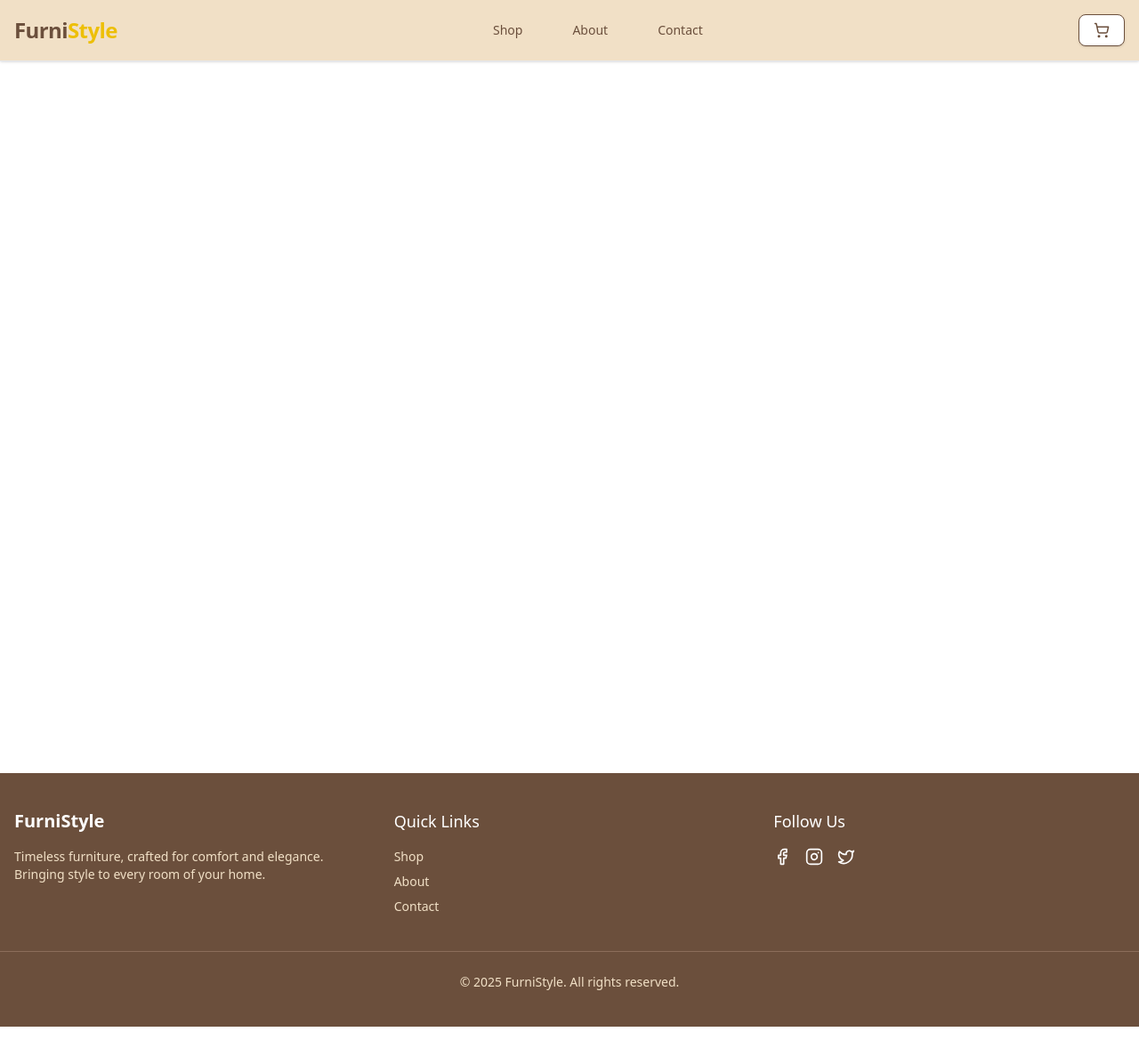
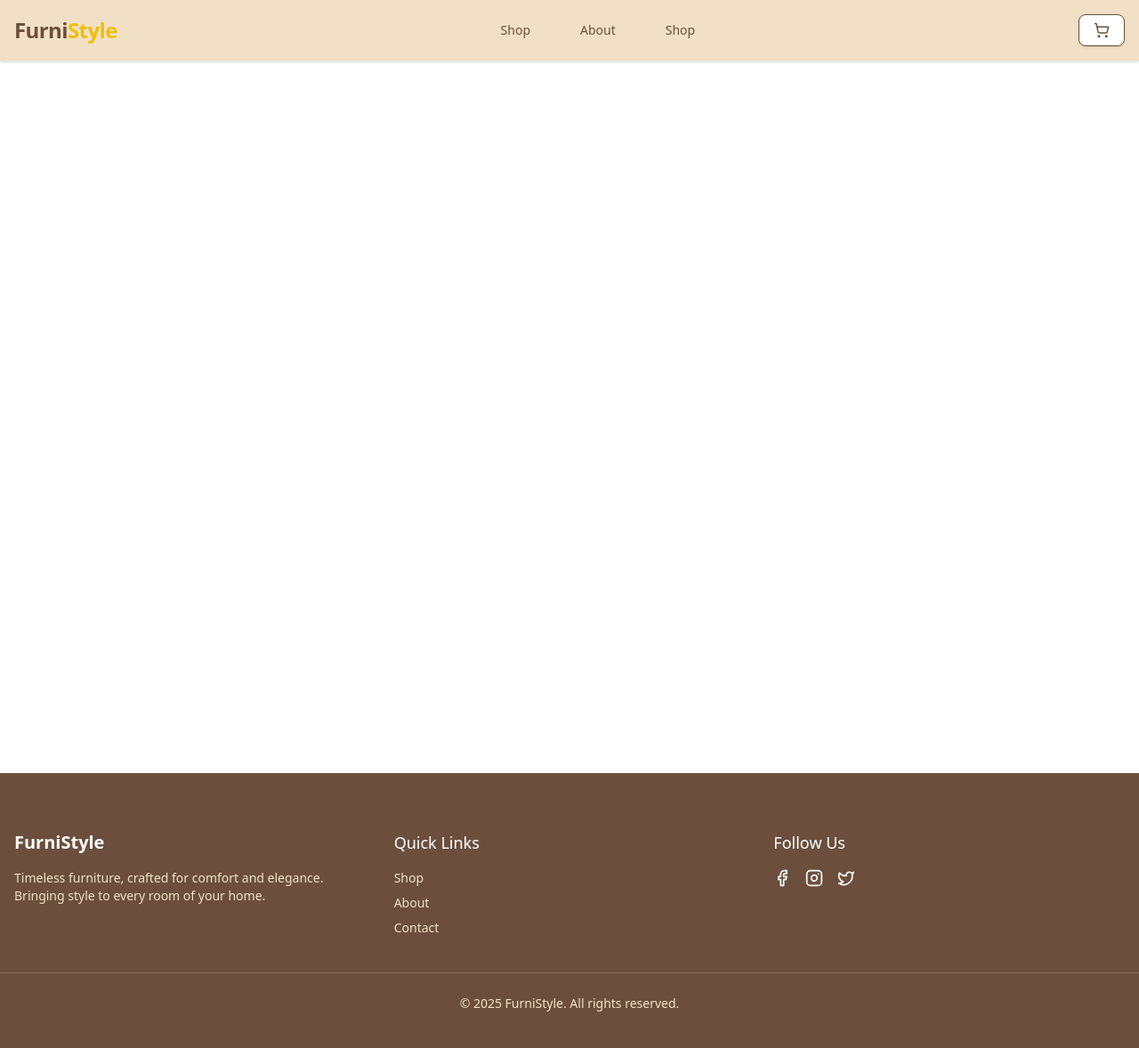
Before and after one commit to Chala751/Furniture-web-app, a React (Vite) app: page /shop in a window 1280 px wide. Shown: the whole page at 89% size. Before the commit the page ends 1154 px from the top, so only its background shows below. Built offline with nearby package versions, Linux system fonts and the light colour scheme.

Commit message:
Shop page routing and linked to home pages

```diff
--- a/src/componentes/Footer.jsx
+++ b/src/componentes/Footer.jsx
@@ -3,8 +3,8 @@ import { Facebook, Instagram, Twitter } from 'lucide-react'
 
 export default function Footer() {
   return (
-    <footer className="bg-[#6B4F3C] text-white py-10 mt-0">
-      <div className="max-w-7xl mx-auto px-4 grid md:grid-cols-3 gap-8">
+    <footer className="relative bg-[#6B4F3C] text-white pt-16 pb-10 mt-0">
+      <div className="max-w-7xl mx-auto px-4 grid md:grid-cols-3 gap-8 relative z-10">
         {/* About */}
         <div>
           <h3 className="text-xl font-semibold mb-4">FurniStyle</h3>
@@ -27,14 +27,14 @@ export default function Footer() {
         <div>
           <h4 className="text-lg font-medium mb-4">Follow Us</h4>
           <div className="flex space-x-4">
-            <a href="#" className="hover:text-[#F1C40F]"><Facebook size={20} /></a>
-            <a href="#" className="hover:text-[#F1C40F]"><Instagram size={20} /></a>
-            <a href="#" className="hover:text-[#F1C40F]"><Twitter size={20} /></a>
+            <a href="#" className="hover:text-[#F1C40F] transition-colors duration-200"><Facebook size={20} /></a>
+            <a href="#" className="hover:text-[#F1C40F] transition-colors duration-200"><Instagram size={20} /></a>
+            <a href="#" className="hover:text-[#F1C40F] transition-colors duration-200"><Twitter size={20} /></a>
           </div>
         </div>
       </div>
 
-      <div className="mt-10 text-center text-sm text-[#F1E0C6] border-t border-[#8b6d5a] pt-6">
+      <div className="mt-10 text-center text-sm text-[#F1E0C6] border-t border-[#8b6d5a] pt-6 relative z-10">
         &copy; {new Date().getFullYear()} FurniStyle. All rights reserved.
       </div>
     </footer>
--- a/src/componentes/Header.jsx
+++ b/src/componentes/Header.jsx
@@ -1,6 +1,7 @@
 import React, { useState } from 'react'
 import { Button } from '../componentes/ui/button'
 import { ShoppingCart, Menu, X } from 'lucide-react'
+import { Link } from 'react-router-dom'
 
 export default function Header() {
   const [isMenuOpen, setIsMenuOpen] = useState(false)
@@ -15,20 +16,28 @@ export default function Header() {
       <nav className="max-w-7xl mx-auto px-4 py-4 flex justify-between items-center ">
         {/* Logo */}
         <div className="text-2xl font-bold text-[#6B4F3C] tracking-tight cursor-pointer">
+          <Link to="/">
             Furni<span className="text-[#edbf07]">Style</span>
+          </Link>
         </div>
 
         {/* Nav Links for Large Screens */}
         <div className="hidden md:flex space-x-6 text-sm font-medium text-[#6B4F3C]">
+          <Link to="/shop">
             <Button variant="ghost" className="text-[#6B4F3C] hover:bg-[#F1C40F] cursor-pointer">
             Shop
             </Button>
+          </Link>
+          <Link to="/shop">
             <Button variant="ghost" className="text-[#6B4F3C] hover:bg-[#F1C40F] cursor-pointer">
             About
             </Button>
+          </Link>
+          <Link to="/shop">
             <Button variant="ghost" className="text-[#6B4F3C] hover:bg-[#F1C40F] cursor-pointer">
-            Contact
+            Shop
             </Button>
+          </Link>
         </div>
 
         {/* Hamburger Icon for Mobile */}
--- a/src/pages/Home.jsx
+++ b/src/pages/Home.jsx
@@ -2,6 +2,7 @@ import React from 'react'
 import { Button } from '../componentes/ui/button'
 import { Card, CardContent } from '../componentes/ui/card'
 import { Truck, Star, RefreshCcw, Quote } from 'lucide-react'
+import { Link } from 'react-router-dom'
 
 export default function Home() {
   return (
@@ -16,9 +17,11 @@ export default function Home() {
             <p className="mb-8 text-lg">
               Make your home a stylish haven with our hand-picked collection of beautifully crafted furniture.
             </p>
-            <Button className="bg-[#6B4F3C] text-white hover:bg-[#5A3F30] px-6 py-2">
-              Shop Now
-            </Button>
+            <Link to="/shop">
+              <Button className="bg-[#6B4F3C] text-white hover:bg-[#5A3F30] px-6 py-2 cursor-pointer">
+                Shop Now
+              </Button>
+            </Link>
           </div>
           <Card className="bg-white shadow-lg rounded-xl overflow-hidden">
             <CardContent className="p-0">
@@ -110,9 +113,11 @@ export default function Home() {
             <p className="mb-8 text-lg">
               Make your home a stylish haven with our hand-picked collection of beautifully crafted furniture.
             </p>
-            <Button className="bg-[#6B4F3C] text-white hover:bg-[#5A3F30] px-6 py-2">
-              Shop Now
-            </Button>
+            <Link to="/shop">
+              <Button className="bg-[#6B4F3C] text-white hover:bg-[#5A3F30] px-6 py-2 cursor-pointer">
+                Shop Now
+              </Button>
+            </Link>
           </div>
         </div>
       </section>
--- /dev/null
+++ b/src/pages/Shop.jsx
@@ -0,0 +1,11 @@
+import React from 'react'
+
+function Shop() {
+  return (
+    <div>
+
+    </div>
+  )
+}
+
+export default Shop
--- a/src/routes/AppRoutes.jsx
+++ b/src/routes/AppRoutes.jsx
@@ -1,5 +1,6 @@
 
 import Home from '@/pages/Home';
+import Shop from '@/pages/Shop';
 import React from 'react'
 import { Routes, Route } from "react-router-dom";
 
@@ -7,6 +8,7 @@ const AppRoutes = () => {
   return (
     <Routes>
         <Route path="/" element={<Home/>} />
+        <Route path="/shop" element={<Shop/>} />
     </Routes>
   )
 }
```
Lines whose indentation alone changed are shown as unchanged.
